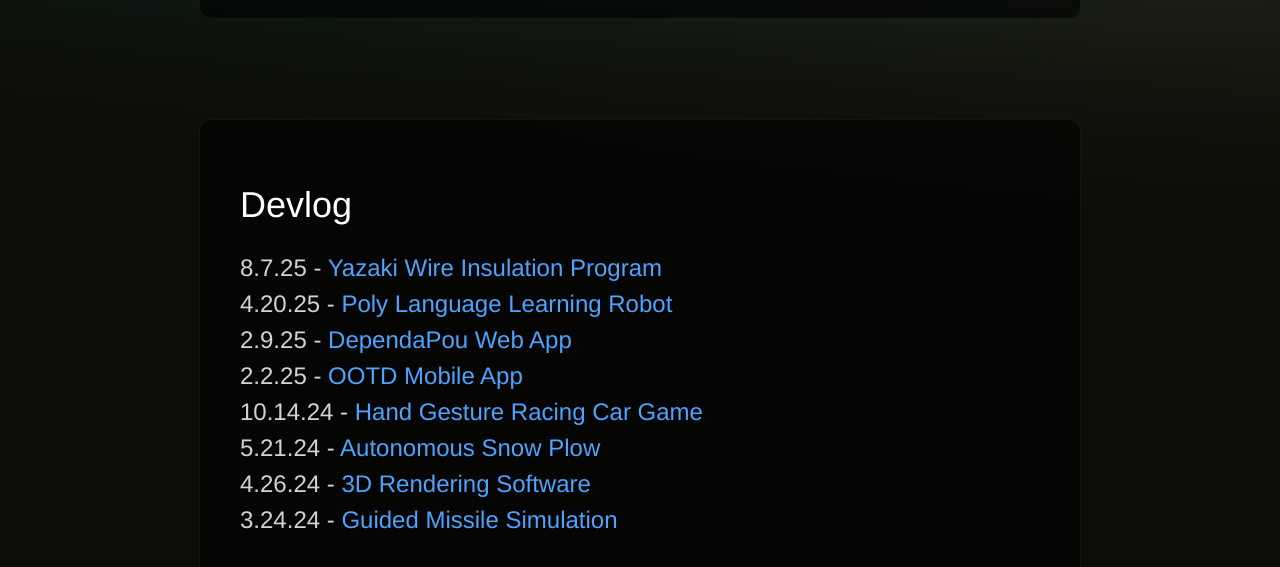
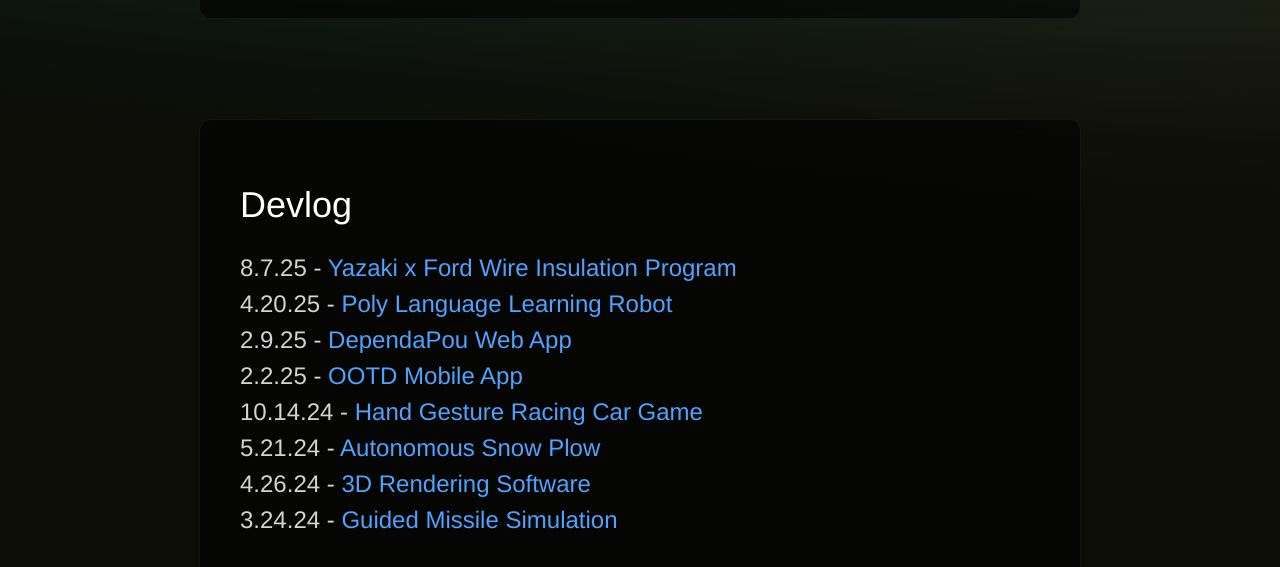
Before and after one commit to PJ1229/Portfolio, a website: page public/index.html in a window 1280 px wide. Shown: the part 1020-1587 px from the top of the page. Drawn offline with Linux system fonts and the light colour scheme; a web font is replaced by a local one.

Commit message:
added ford

```diff
--- a/public/index.html
+++ b/public/index.html
@@ -47,7 +47,7 @@
         <div class="intro">
             <h1>Devlog</h1>
             <p class="description">
-                8.7.25 - <a target="_blank" href="https://www.linkedin.com/feed/update/urn:li:activity:7359191599832092672/">Yazaki Wire Insulation Program</a><br>
+                8.7.25 - <a target="_blank" href="https://www.linkedin.com/feed/update/urn:li:activity:7359191599832092672/">Yazaki x Ford Wire Insulation Program</a><br>
                 4.20.25 - <a target="_blank" href="https://github.com/PJ1229/Poly-Language-Learning-Robot">Poly Language Learning Robot</a><br>
                 2.9.25 - <a target="_blank" href="https://github.com/kllarena07/pou">DependaPou Web App</a><br>
                 2.2.25 - <a target="_blank" href="https://github.com/PJ1229/OOTD">OOTD Mobile App</a><br>
```
Also changed, not shown: 1 other file.
